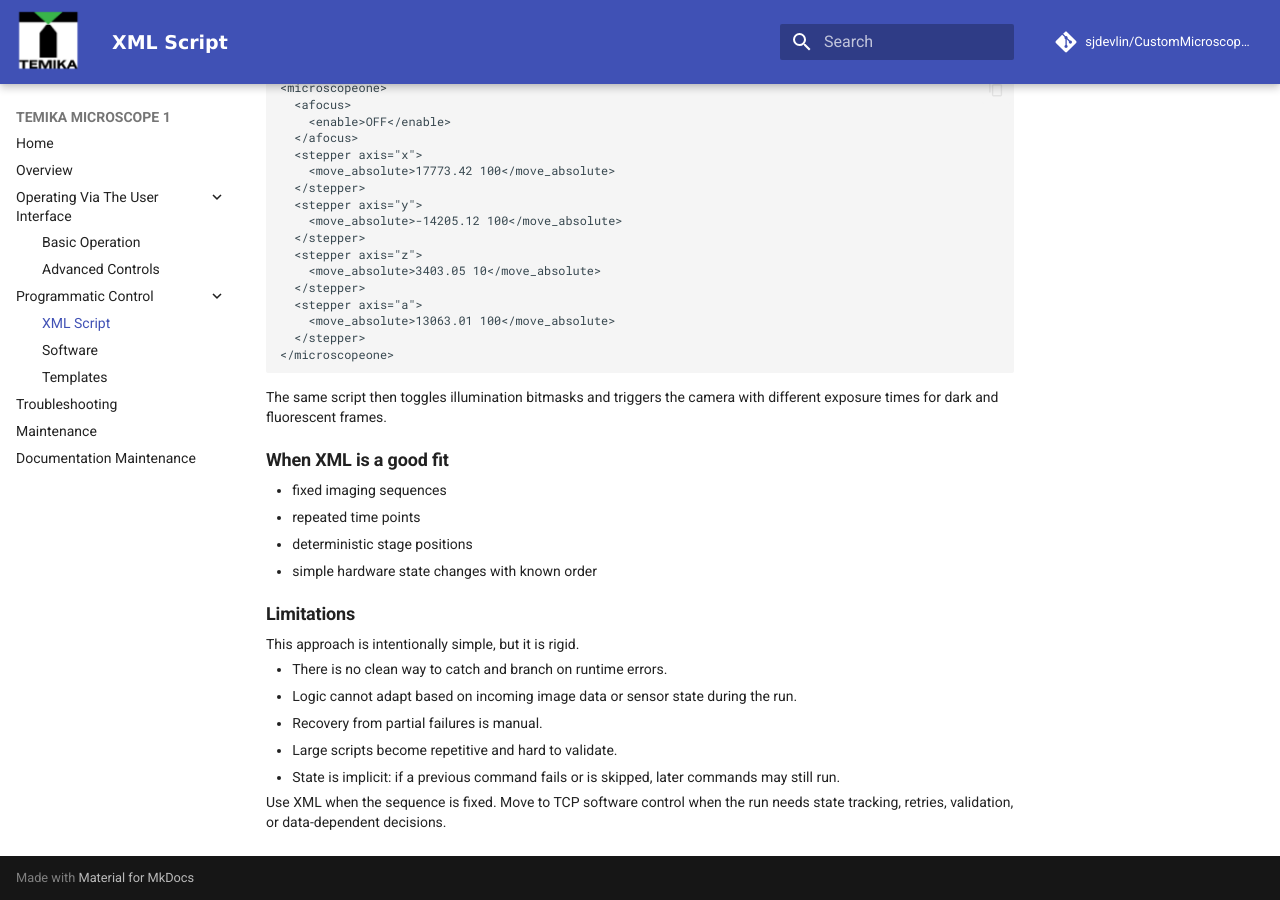
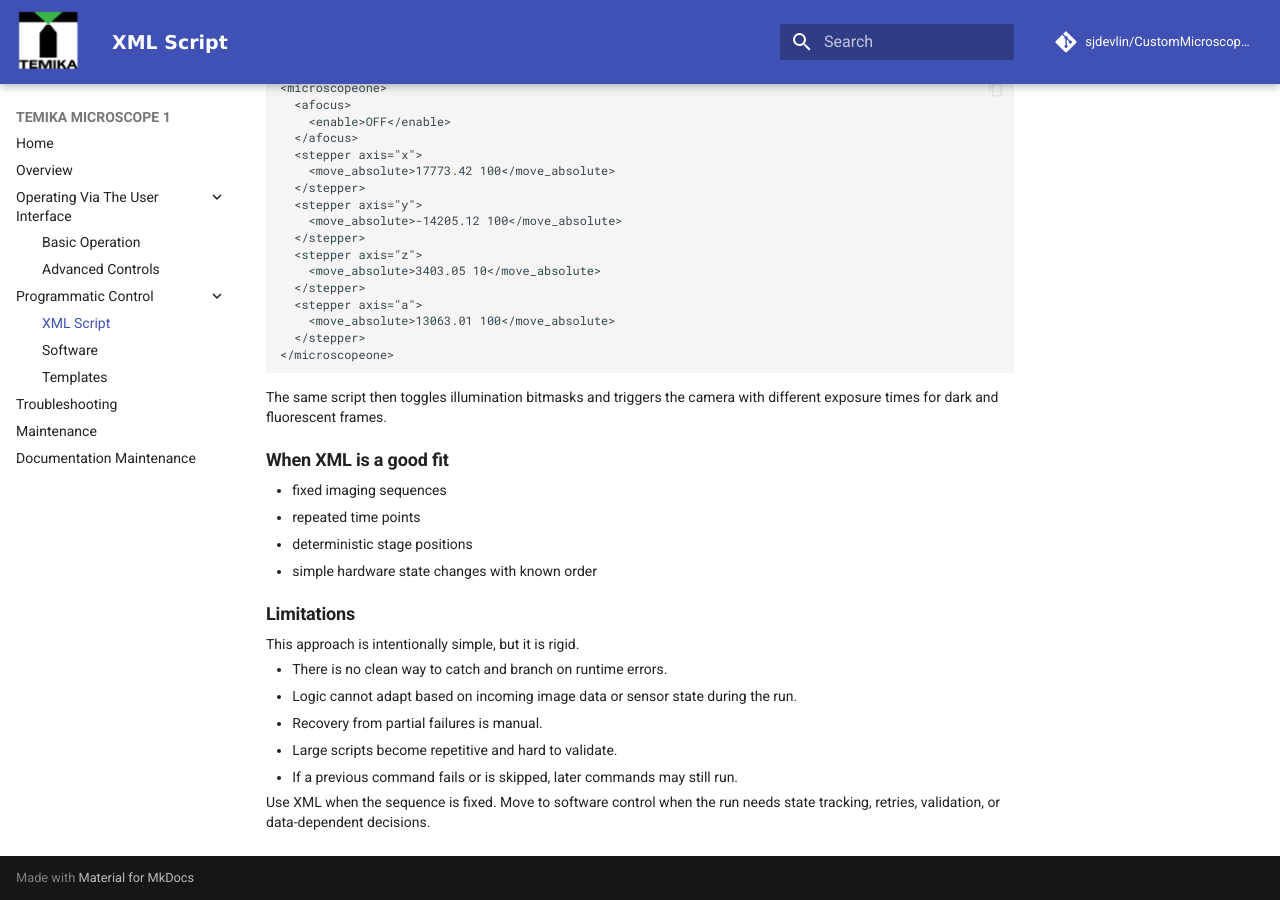
Before and after one commit to sjdevlin/CustomMicroscopeDocs, an MkDocs documentation site: the page built from docs/programmatic-control/xml-script.md, in a window 1280 px wide and 900 px high, scrolled down 1205 px. Built offline with MkDocs 1.6.1 and Material for MkDocs 9.7.7, drawn with Linux system fonts in a browser that asks for light colours; comment, search, counter and statistics services are not loaded.

Commit message:
copy changes

```diff
--- a/docs/programmatic-control/xml-script.md
+++ b/docs/programmatic-control/xml-script.md
@@ -97,6 +97,6 @@ This approach is intentionally simple, but it is rigid.
 - Logic cannot adapt based on incoming image data or sensor state during the run.
 - Recovery from partial failures is manual.
 - Large scripts become repetitive and hard to validate.
-- State is implicit: if a previous command fails or is skipped, later commands may still run.
+- If a previous command fails or is skipped, later commands may still run.
 
-Use XML when the sequence is fixed. Move to TCP software control when the run needs state tracking, retries, validation, or data-dependent decisions.
+Use XML when the sequence is fixed. Move to software control when the run needs state tracking, retries, validation, or data-dependent decisions.
```
